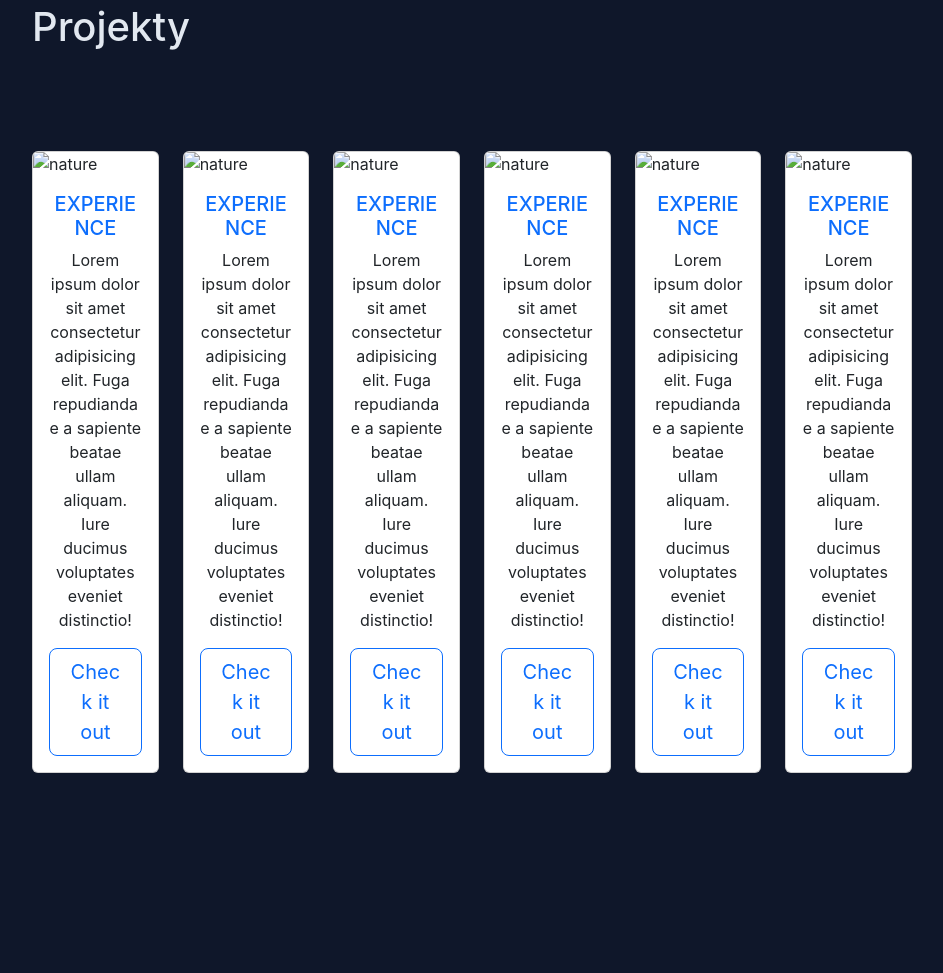
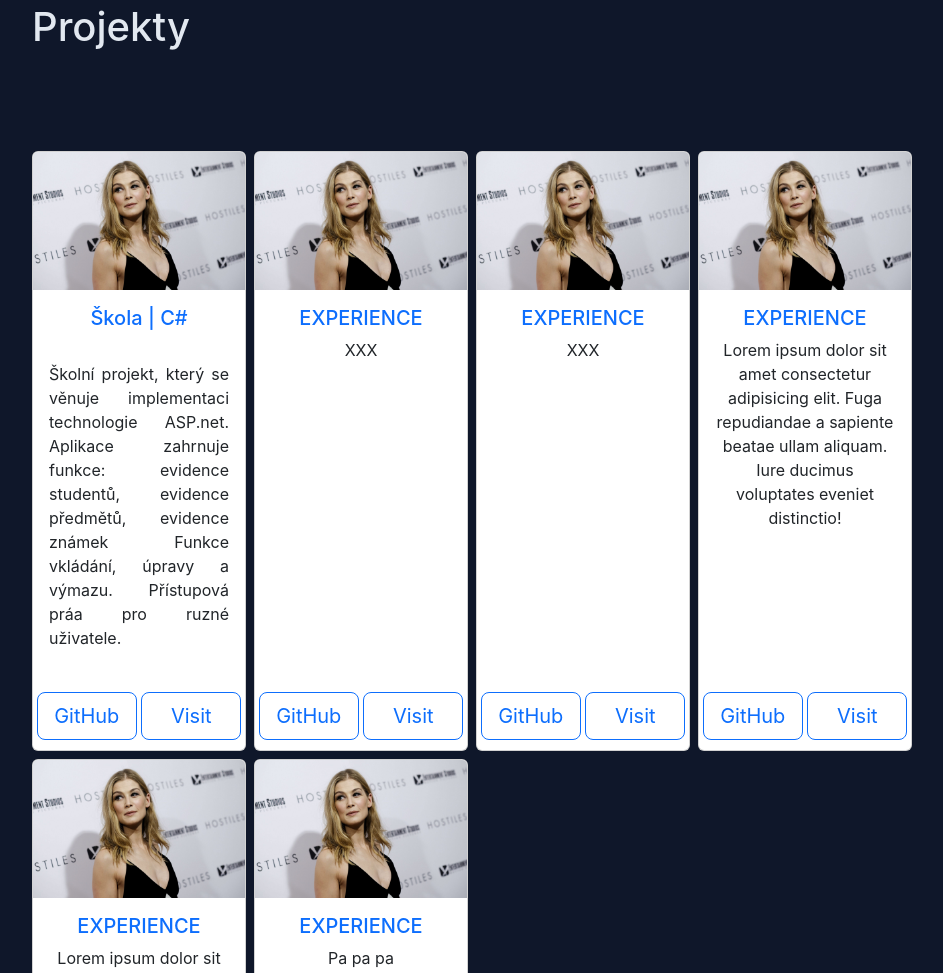
Before and after one commit to MajklKra/Web, a website: page index.html in a window 1280 px wide. Shown: the part 2153-3126 px from the top of the page, without its empty margins (168-1111 px from the left). Before the commit the page ends 3026 px from the top, so only its background shows below. Drawn offline with nearby package versions, Linux system fonts and the light colour scheme; a web font is replaced by a local one.

Commit message:
Commit Karty navrh

```diff
--- a/index.html
+++ b/index.html
@@ -200,81 +200,97 @@
       <section id="projects">
 
         <div class="p3">
-          <div class="row" style="justify-content: start;">
-            <div class="col-2">
+          <div class="row gx-2 gy-2">
+            <div class="col-3">
               <div class="card">
-                  <img class="card-img-top" src="./images/experience.jpg" alt="nature">
+                  <img class="card-img-top" src="./images/Pokus.jpg" alt="nature">
+                  <div class="card-body text-center d-flex flex-column">
+                      <h5 class="card-title text-primary"> Škola | C#</h5>
+                      <br>
+                      <p style="text-align: justify;">Školní projekt, který se věnuje implementaci technologie ASP.net.
+                       Aplikace zahrnuje funkce: evidence studentů, evidence předmětů, evidence známek
+                       Funkce vkládání, úpravy a výmazu.
+                       Přístupová práa pro ruzné uživatele.</p>
+                  </div>
+                  <div style="text-align: center;">
+                    <a href="#" class="btn btn-lg btn-outline-primary mt-auto" style="margin-bottom: 10px; width: 100px;">GitHub</a>
+                    <a href="#" class="btn btn-lg btn-outline-primary mt-auto" style="margin-bottom: 10px; width: 100px;">Visit</a>
+                  </div>
+              </div>
+            </div>
+
+            <div class="col-3">
+              <div class="card">
+                  <img class="card-img-top" src="./images/Pokus.jpg" alt="nature">
+                  <div class="card-body text-center d-flex flex-column">
+                      <h5 class="card-title text-uppercase text-primary">Experience</h5>
+                      <p class="card-text"> XXX
+                      </p>
+                  </div>
+                  <div style="text-align: center;">
+                    <a href="#" class="btn btn-lg btn-outline-primary mt-auto" style="margin-bottom: 10px; width: 100px;">GitHub</a>
+                    <a href="#" class="btn btn-lg btn-outline-primary mt-auto" style="margin-bottom: 10px; width: 100px;">Visit</a>
+                  </div>
+              </div>
+            </div>
+
+            <div class="col-3">
+              <div class="card">
+                  <img class="card-img-top" src="./images/Pokus.jpg" alt="nature">
+                  <div class="card-body text-center d-flex flex-column">
+                      <h5 class="card-title text-uppercase text-primary">Experience</h5>
+                      <p class="card-text"> XXX
+                      </p>
+                  </div>
+                  <div style="text-align: center;">
+                    <a href="#" class="btn btn-lg btn-outline-primary mt-auto" style="margin-bottom: 10px; width: 100px;">GitHub</a>
+                    <a href="#" class="btn btn-lg btn-outline-primary mt-auto" style="margin-bottom: 10px; width: 100px;">Visit</a>
+                  </div>
+              </div>
+            </div>
+
+            <div class="col-3">
+              <div class="card">
+                  <img class="card-img-top" src="./images/Pokus.jpg" alt="nature">
                   <div class="card-body text-center d-flex flex-column">
                       <h5 class="card-title text-uppercase text-primary">Experience</h5>
                       <p class="card-text">Lorem ipsum dolor sit amet consectetur adipisicing elit. Fuga
                           repudiandae a sapiente beatae ullam aliquam. Iure ducimus voluptates eveniet
                           distinctio!</p>
-                      <a href="#" class="btn btn-lg btn-outline-primary mt-auto">Check it out</a>
+                  </div>
+                  <div style="text-align: center;">
+                    <a href="#" class="btn btn-lg btn-outline-primary mt-auto" style="margin-bottom: 10px; width: 100px;">GitHub</a>
+                    <a href="#" class="btn btn-lg btn-outline-primary mt-auto" style="margin-bottom: 10px; width: 100px;">Visit</a>
                   </div>
               </div>
             </div>
 
-            <div class="col-2">
+            <div class="col-3">
               <div class="card">
-                  <img class="card-img-top" src="./images/experience.jpg" alt="nature">
+                  <img class="card-img-top" src="./images/Pokus.jpg" alt="nature">
                   <div class="card-body text-center d-flex flex-column">
                       <h5 class="card-title text-uppercase text-primary">Experience</h5>
                       <p class="card-text">Lorem ipsum dolor sit amet consectetur adipisicing elit. Fuga
                           repudiandae a sapiente beatae ullam aliquam. Iure ducimus voluptates eveniet
                           distinctio!</p>
-                      <a href="#" class="btn btn-lg btn-outline-primary mt-auto">Check it out</a>
+                  </div>
+                  <div style="text-align: center;">
+                    <a href="#" class="btn btn-lg btn-outline-primary mt-auto" style="margin-bottom: 10px; width: 100px;">GitHub</a>
+                    <a href="#" class="btn btn-lg btn-outline-primary mt-auto" style="margin-bottom: 10px; width: 100px;">Visit</a>
                   </div>
               </div>
             </div>
 
-            <div class="col-2">
+            <div class="col-3">
               <div class="card">
-                  <img class="card-img-top" src="./images/experience.jpg" alt="nature">
+                  <img class="card-img-top" src="./images/Pokus.jpg" alt="nature">
                   <div class="card-body text-center d-flex flex-column">
                       <h5 class="card-title text-uppercase text-primary">Experience</h5>
-                      <p class="card-text">Lorem ipsum dolor sit amet consectetur adipisicing elit. Fuga
-                          repudiandae a sapiente beatae ullam aliquam. Iure ducimus voluptates eveniet
-                          distinctio!</p>
-                      <a href="#" class="btn btn-lg btn-outline-primary mt-auto">Check it out</a>
+                      <p class="card-text">Pa pa pa</p>
                   </div>
-              </div>
-            </div>
-
-            <div class="col-2">
-              <div class="card">
-                  <img class="card-img-top" src="./images/experience.jpg" alt="nature">
-                  <div class="card-body text-center d-flex flex-column">
-                      <h5 class="card-title text-uppercase text-primary">Experience</h5>
-                      <p class="card-text">Lorem ipsum dolor sit amet consectetur adipisicing elit. Fuga
-                          repudiandae a sapiente beatae ullam aliquam. Iure ducimus voluptates eveniet
-                          distinctio!</p>
-                      <a href="#" class="btn btn-lg btn-outline-primary mt-auto">Check it out</a>
-                  </div>
-              </div>
-            </div>
-
-            <div class="col-2">
-              <div class="card">
-                  <img class="card-img-top" src="./images/experience.jpg" alt="nature">
-                  <div class="card-body text-center d-flex flex-column">
-                      <h5 class="card-title text-uppercase text-primary">Experience</h5>
-                      <p class="card-text">Lorem ipsum dolor sit amet consectetur adipisicing elit. Fuga
-                          repudiandae a sapiente beatae ullam aliquam. Iure ducimus voluptates eveniet
-                          distinctio!</p>
-                      <a href="#" class="btn btn-lg btn-outline-primary mt-auto">Check it out</a>
-                  </div>
-              </div>
-            </div>
-
-            <div class="col-2">
-              <div class="card">
-                  <img class="card-img-top" src="./images/experience.jpg" alt="nature">
-                  <div class="card-body text-center d-flex flex-column">
-                      <h5 class="card-title text-uppercase text-primary">Experience</h5>
-                      <p class="card-text">Lorem ipsum dolor sit amet consectetur adipisicing elit. Fuga
-                          repudiandae a sapiente beatae ullam aliquam. Iure ducimus voluptates eveniet
-                          distinctio!</p>
-                      <a href="#" class="btn btn-lg btn-outline-primary mt-auto">Check it out</a>
+                  <div style="text-align: center;">
+                    <a href="#" class="btn btn-lg btn-outline-primary mt-auto" style="margin-bottom: 10px; width: 100px;">GitHub</a>
+                    <a href="#" class="btn btn-lg btn-outline-primary mt-auto" style="margin-bottom: 10px; width: 100px;">Visit</a>
                   </div>
               </div>
             </div>
--- a/scss/custome.scss
+++ b/scss/custome.scss
@@ -167,3 +167,32 @@ padding: 10px;
 {
     margin:100px 200px;
 }
+
+#projects>div>div>.col-3
+{
+
+}
+
+#projects>div>.row
+{
+
+}
+
+
+.card{
+    height: 600px;
+}
+
+.card-img-top{
+
+}
+
+.card-body
+{
+   background-color:white;
+}
+
+.btn
+{
+
+}
```
Also changed, not shown: images/Pokus.jpg (added), scss/custome.css, 1 other file.
